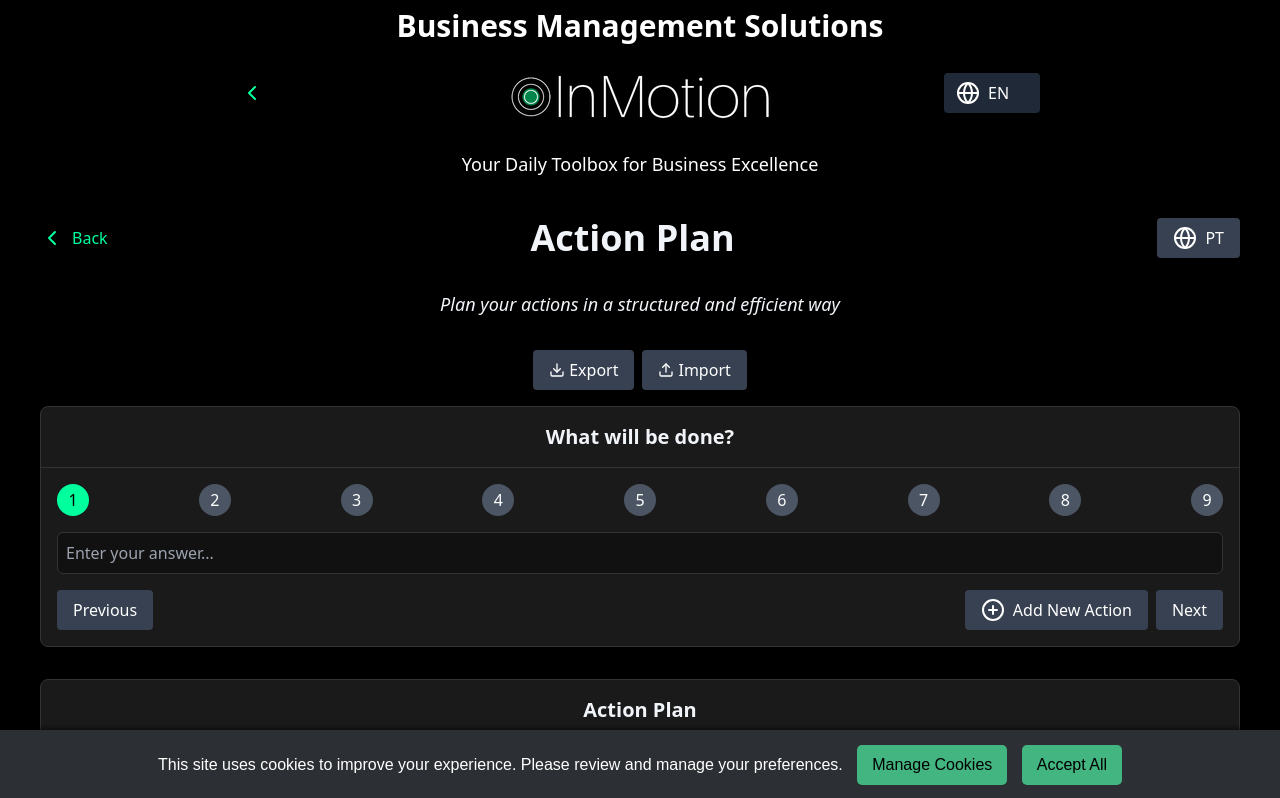
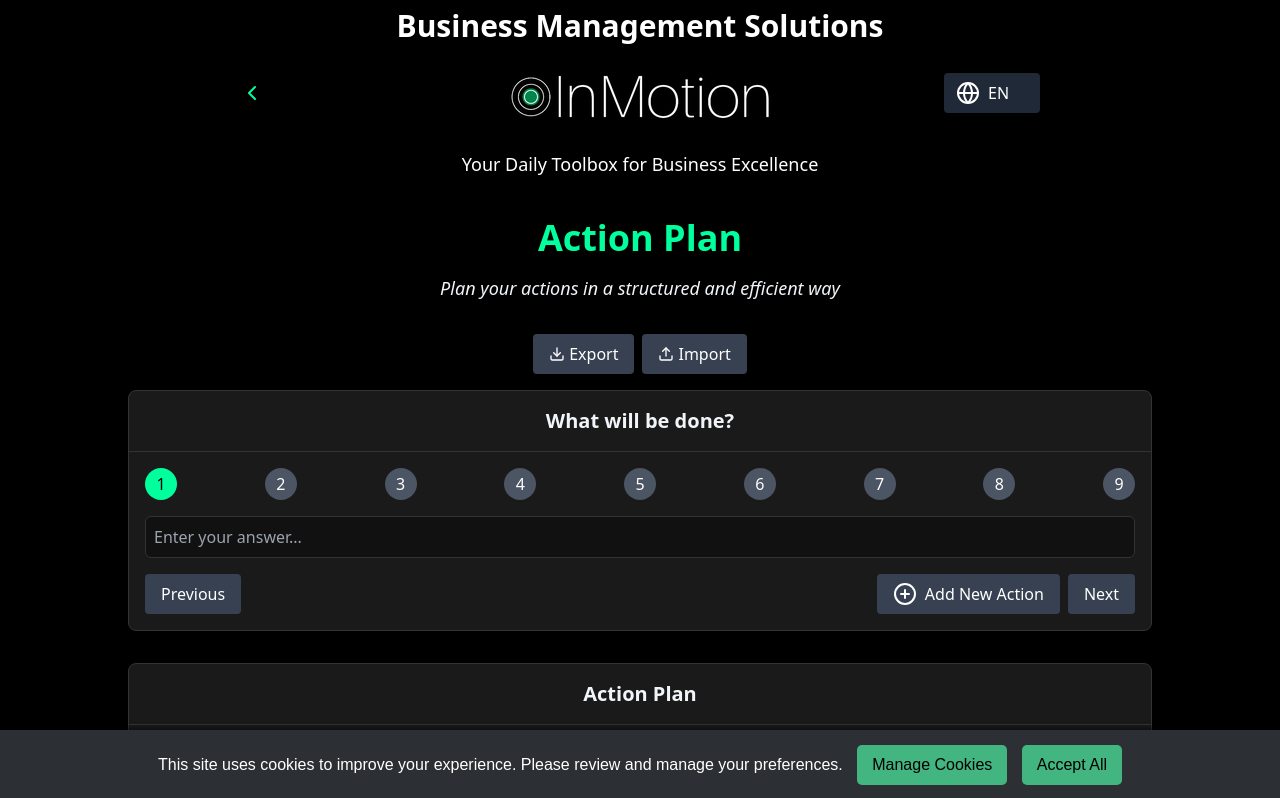
Before and after one commit to beloureiro/NS3, a React (Create React App) app: page /NS3/5w2h in a window 1280 px wide. Shown: the top 798 px of the page. Built offline with nearby package versions, Linux system fonts and the light colour scheme.

Commit message:
Ajuste no ActionPlan com Header

```diff
--- a/src/app/routes.js
+++ b/src/app/routes.js
@@ -107,7 +107,7 @@ const AppRoutes = ({
 
       {/* Define routes for other pages */}
       <Route path="/decision-helper" element={<DecisionHelper />} />
-      <Route path="/5w2h" element={<ActionPlanApp />} />
+      <Route path="/5w2h" element={<ActionPlanApp language={language} />} />
       <Route path="/process-flow" element={<ProcessFlowDiagramApp language={language} />} />
       <Route path="/independent-width" element={<IndependentWidthPage />} />
       <Route
--- a/src/tools/ActionPlan/ActionPlan.js
+++ b/src/tools/ActionPlan/ActionPlan.js
@@ -1,8 +1,6 @@
 import React, { useState, useRef } from "react";
 import { Link } from "react-router-dom";
 import {
-  ChevronLeft,
-  Globe,
   Check,
   PlusCircle,
   AlertCircle,
@@ -29,7 +27,7 @@ import {
 } from "./actionPlanExportImport";
 import ContactSection from "../../AppComponents/ContactSection";
 
-const ActionPlanApp = () => {
+const ActionPlanApp = ({ language }) => {
   // Estado para controlar a pergunta atual, o plano de ação, a linguagem e erros de validação
   const [currentQuestion, setCurrentQuestion] = useState(0);
   const [plans, setPlans] = useState([
@@ -46,7 +44,6 @@ const ActionPlanApp = () => {
     },
   ]);
   const [currentPlan, setCurrentPlan] = useState(0);
-  const [language, setLanguage] = useState("en");
   const [errors, setErrors] = useState({});
   const [editingField, setEditingField] = useState(null);
   const [chartKey, setChartKey] = useState(0); // Estado para forçar a atualização do gráfico
@@ -136,11 +133,6 @@ const ActionPlanApp = () => {
     setCurrentPlan(plans.length);
     setCurrentQuestion(0);
     setErrors({});
-  };
-
-  // Função para alternar entre os idiomas
-  const toggleLanguage = () => {
-    setLanguage((lang) => (lang === "en" ? "pt" : "en"));
   };
 
   // Função para deletar um plano de ação específico
@@ -233,19 +225,9 @@ const ActionPlanApp = () => {
 
   return (
     <div className="w-full bg-black min-h-screen p-6 text-gray-300 font-sans antialiased">
-      {/* Cabeçalho */}
-      <header className="mb-8 flex justify-between items-center">
-        <Link
-          to="/"
-          className="text-[#00ff9d] hover:underline flex items-center"
-        >
-          <ChevronLeft className="mr-2 text-[#00ff9d]" /> {t.backToHome}
-        </Link>
-        <h1 className="text-4xl font-bold text-[#f1f5f9]">{t.title}</h1>
-        <Button onClick={toggleLanguage}>
-          <Globe className="mr-2" /> {language === "en" ? "PT" : "EN"}
-        </Button>
-      </header>
+      {/* Wrapper div with max-width and center alignment */}
+      <div className="max-w-5xl mx-auto">
+        <h1 className="text-4xl font-bold text-[#00ff9d] text-center mb-4">{t.title}</h1>
         <p className="text-lg text-[#f1f5f9] italic text-center mb-8">
           {t.subtitle}
         </p>
@@ -502,6 +484,7 @@ const ActionPlanApp = () => {
         </main>
         <ContactSection /> {/* Moved ContactSection to the end */}
       </div>
+    </div>
   );
 };
 
```
Lines whose indentation alone changed are shown as unchanged.
